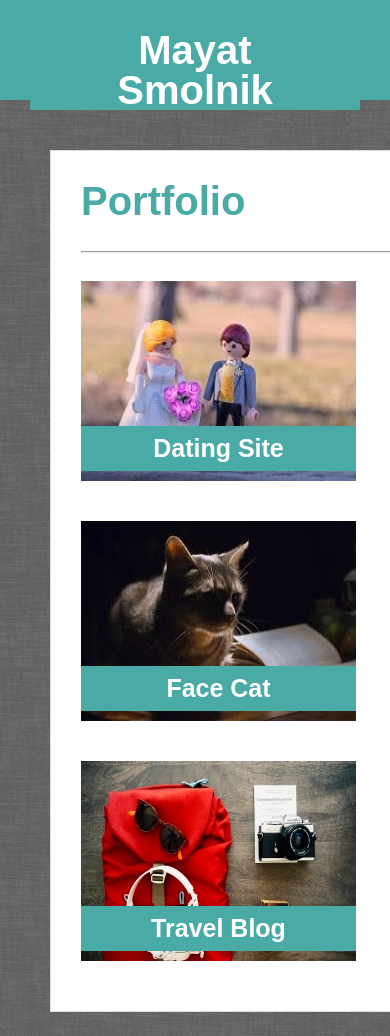
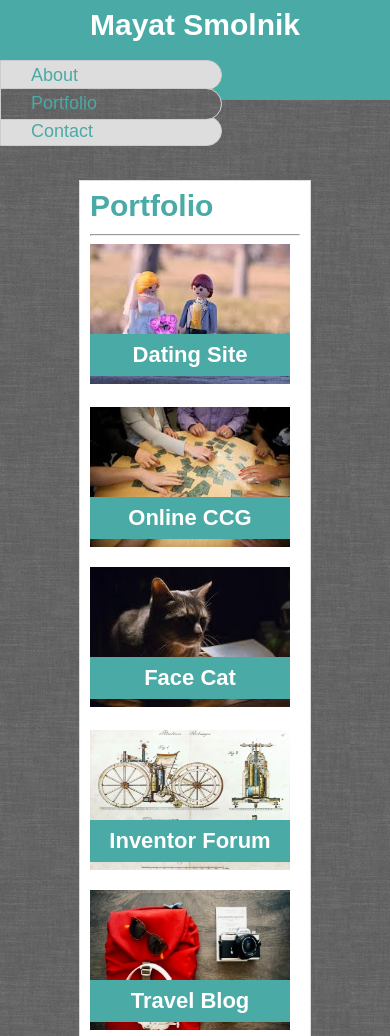
Before and after one commit to Maya-Tea/responsive-portfolio, a plain HTML site: page portfolio.html in a window 390 px wide. Shown: the top 1036 px of the page. Drawn offline with Linux system fonts and the light colour scheme.

Commit message:
final files

```diff
--- a/assets/css/style.css
+++ b/assets/css/style.css
@@ -7,6 +7,7 @@ body{
 	color: #777777;
 	padding: 0px;
 	background-image: url("../images/grey_wash_wall.png");
+
 	margin:0 0 0 0;
 	height:200px;
 	position:relative;
@@ -19,12 +20,12 @@ h1, h2, h3{
 	font-family: 'Arial', 'Helvetica Neue', Helvetica, sans-serif;
 }
 h1{
-	font-size:40px;
+	font-size:35px;
 	margin:30px 0 30px 0;
 	font-weight:bold;
 }
 h2{
-	font-size:25px;
+	font-size:22px;
 	margin:20px 0 20px 0;
 	font-weight:bold;
 }
@@ -54,7 +55,7 @@ header{
 	height:100px;
 	width: 100%;
 	margin-left:0px;
-	padding-left:30px;
+	padding-left:0px;
 
 	position:fixed;
 	z-index: 1;
@@ -64,12 +65,17 @@ header{
 	float:left;
 	background-color: #4aaaa5;
 	text-align: center;
-	padding-left: 30px;
-	padding-right: 30px;
+	padding:0px 30px 0px 30px;
 	height:100px;
+	margin-left:100px;
 	color:white;
-	z-index: 2;
 }
+/*.nameTagH1{
+	margin:0px;
+	margin-top: 30px;
+	/*background-color: #4aaaa5;*/
+
+
 
 .main{
 	background-color: #ffffff;
@@ -80,7 +86,7 @@ header{
 	margin:150px 0px 100px 100px;
 	padding:30px;
 	padding-top: 0px;
-	width:590px;
+	width:500px;
 }
 
 a{
@@ -98,11 +104,11 @@ aside{
 	text-align:center;
 	padding:20px;
 	padding-top: 0px;
-	width: 250px;
+	width: 210px;
 }
 
 .iconPic{
-	width:70px;
+	width:65px;
 	margin:0px;
 }
 .iconPic:hover{
@@ -111,14 +117,11 @@ aside{
 }
 
 .proPic{
-	width: 200px;
 	float:left;
 	margin:0px 20px 10px 0px;
 }
 
 .portPic{
-	width: 275px;
-	height: 200px;
 	display:inline-block;
 	position:relative;
 
@@ -126,24 +129,27 @@ aside{
 }
 .portDiv{
 	background-color: red;
-	width: 275px;
-	height:200px;
 	position:relative;
 	margin-top:20px;
 	margin-bottom:20px;
 	display:inline-block;
 }
+.proPic, .portPic, .portDiv, .portLabel{
+	width:235px;
+}
+.portPic, .portDiv{
+	height:180px;
+}
 
 .portDivCol1{
-	margin-right: 30px;
+	margin-right: 25px;
 }
 
 .portLabel{
 	position:absolute;
 	background-color:#4aaaa5;
 	color:white;
-	top:125px;
-	width: 275px;
+	top:100px;
 	padding-top: 10px;
 	padding-bottom: 10px;
 	text-align: center;
@@ -167,7 +173,7 @@ form{
 input[type=text],  textarea  {
   font-size: 18px;
   line-height: 18px;
-  width:530px;
+  width:100%;
   color:grey;
 }
 
@@ -189,13 +195,7 @@ input[type=button]:hover {
 	font-style:italic;
 }
 
-.nameTagH1{
-	margin:0px;
-	margin-top: 30px;
-	background-color: #4aaaa5;
-	padding-left: 30px;
-	padding-right: 30px;
-}
+
 
 .navLink{
 	text-decoration: none;
@@ -212,7 +212,7 @@ input[type=button]:hover {
 
 nav{
 	position:relative;
-	left:750px;
+	left:680px;
 	top:30px;
 	height:50px;
 	width:300px;
@@ -274,21 +274,253 @@ footer{
 	padding-bottom:45px;
 }
 
-@media screen and (max-width: 1000px) {
+@media screen and (max-width: 980px) {
+
+	.portDivCol1{
+		margin:0;
+	}
+
+	nav{
+
+		left:468px;
+
+	}
+	.main{
+		width:280px;
+	}
+	form{
+		padding:0;
+	}
+	.proPic, .portPic, .portDiv, .portLabel{
+		width:280px;
+	}
+	.portPic, .portDiv{
+		height:200px;
+	}
+	.portLabel{
+		top:120px;
+	}
+
+}
+@media screen and (max-width: 768px) {
 
 	aside{
-		margin: 0px 0px 100px 50px;
+		margin: 0px 0px 100px 20px;
+		width:560px;
 	}
 
 	nav{
 		position:relative;
-		left:410px;
+		left:340px;
 
 	}
 	.main{
-		margin-left:50px;
+		margin-left:20px;
+		margin-right:20px;
 		margin-bottom: 40px;
+		width:540px;
+	}
+	.nameTag{
+		margin-left:20px;
+
+	}
+	form{
+		padding-left:30px;
+		padding-right:30px;
+	}
+	.proPic, .portPic, .portDiv, .portLabel{
+		width:252px;
+	}
+	.portDivCol1{
+		margin-right:30px;
+	}
+	.portPic, .portDiv{
+		height:190px;
+	}
+	.portLabel{
+		top:110px;
+	}
+}
+
+@media screen and (max-width: 640px) {
+	.proPic, .portPic, .portDiv, .portLabel{
+		width:300px;
+	}
+	.portPic, .portDiv{
+		height:220px;
+	}
+	.portLabel{
+		top:130px;
+	}
+	header{
+		position: static;
+
+	}
+	aside{
+		float: none;
+		margin:0 auto;
+		margin-bottom: 100px;
+		width:300px;
+
+	}
+	.nameTag{
+		width:100%;
+		margin:0;
+		padding:0 0 0 0;
+		height:70px;
+	}
+
+
+	nav{
+
+		left:0px;
+
+		top:60px;
+		margin: 0 auto;
+		height:40.6px;
+		width:310px;
+		background-color: #4aaaa5
+	}
+	.navDiv1{
+		left:0px;
+	}
+
+	.navDiv2{
+		left:100px;
+	}
+	.navDiv3{
+		left:200px;
+	}
+
+	.navDivIsNext{
+		background-color:#dddddd;
+		z-index:3;
+	}
+
+	form{padding:0;}
+
+	.main{
+		margin:0 auto;
+		margin-bottom: 40px;
+		margin-top:50px;
+		width:300px;
+		float:none;
 	}
 	header{
 		padding-left:0px;
+		background-color: #4aaaa5;
 	}
+	.navLink{
+		padding-top:15px;
+		padding-bottom:5px;
+	}
+	.navLink:hover{
+		padding-top:20px;
+	}
+	.navDiv:hover{
+		top:-5px;
+	}
+	h1{
+		padding:20px 0 20px 0;
+		margin:0px;
+		font-size: 30px;
+	}
+}
+
+@media screen and (max-width: 400px) {
+	.proPic, .portPic, .portDiv, .portLabel{
+		width:200px;
+	}
+	.portPic, .portDiv{
+		height:140px;
+	}
+	.portLabel{
+		top:70px;
+	}
+
+	aside{
+		float: none;
+		margin:0 auto;
+		margin-bottom: 100px;
+		width:210px;
+		padding-left: 10px;
+		padding-right: 10px;
+
+	}
+	.nameTag{
+
+		height:40px;
+	}
+
+	nav{
+		top:60px;
+		height:45.6px;
+		width:100%;
+	}
+	.navDiv{
+		width:200px;
+		border-bottom: 1px #cccccc solid;
+		position:absolute;
+		background-color: #eeeeee;
+		border-bottom-right-radius:40px;
+		border-top-right-radius:40px;
+		border-top-left-radius:0px;
+	}
+	.navLink:hover{
+		padding-top:5px;
+	}
+
+
+	h1{
+		padding-top: 10px;
+		padding-bottom: 5px;
+	}
+	.navDiv1{
+		left:0px;
+	}
+
+	.navDiv2{
+		top:28px;
+		left:0px;
+	}
+	.navDiv3{
+		top:56px;
+		left:0px;
+		z-index:2;
+	}
+	.navDiv1:hover{
+		top:0px;
+		width:210px;
+	}
+	.navDiv2:hover{
+		top:28px;
+		width:210px;
+	}
+	.navDiv3:hover{
+		top:56px;
+		width:210px;
+	}
+	.navDivIsNext{
+		background-color:#dddddd;
+		z-index:3;
+	}
+
+	.main{
+
+		margin-bottom: 40px;
+		margin-top:80px;
+		width:210px;
+		padding-left:10px;
+		padding-right:10px;
+		padding-bottom:10px;
+	}
+
+	.navLink{
+		padding-top:5px;
+		padding-bottom:5px;
+		padding-left: 20px;
+		width: 100%;
+		text-align: left;
+	}
+
+}
--- a/portfolio.html
+++ b/portfolio.html
@@ -3,6 +3,7 @@
 
 <head>
   <meta charset="UTF-8">
+  <meta name="viewport" content="width=device-width">
   <title>Portfolio | Mayat Smolnik</title>
   <link rel="stylesheet" type="text/css" href="assets/css/reset.css">
   <link rel="stylesheet" type="text/css" href="assets/css/style.css">
```
Also changed, not shown: contact.html (+1 -0 lines), index.html (+1 -0 lines).
